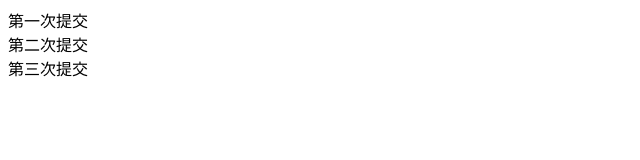
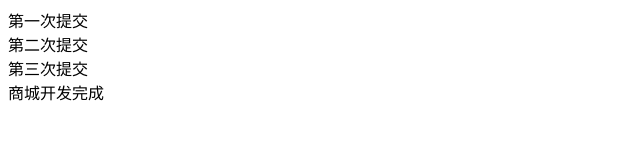
Before and after one commit to liubaozhong123/dbhot, a plain HTML site: page dbhot/index.html in a window 1280 px wide. Shown: the whole page, without its empty margins (0-640 px from the left). Drawn offline with Linux system fonts and the light colour scheme.

Commit message:
商城开发完成

```diff
--- a/dbhot/index.html
+++ b/dbhot/index.html
@@ -7,5 +7,6 @@
 	<div>第一次提交</div>
 	<div>第二次提交</div>
 	<div>第三次提交</div>
+	<div>商城开发完成</div>
 </body>
 </html>
```
